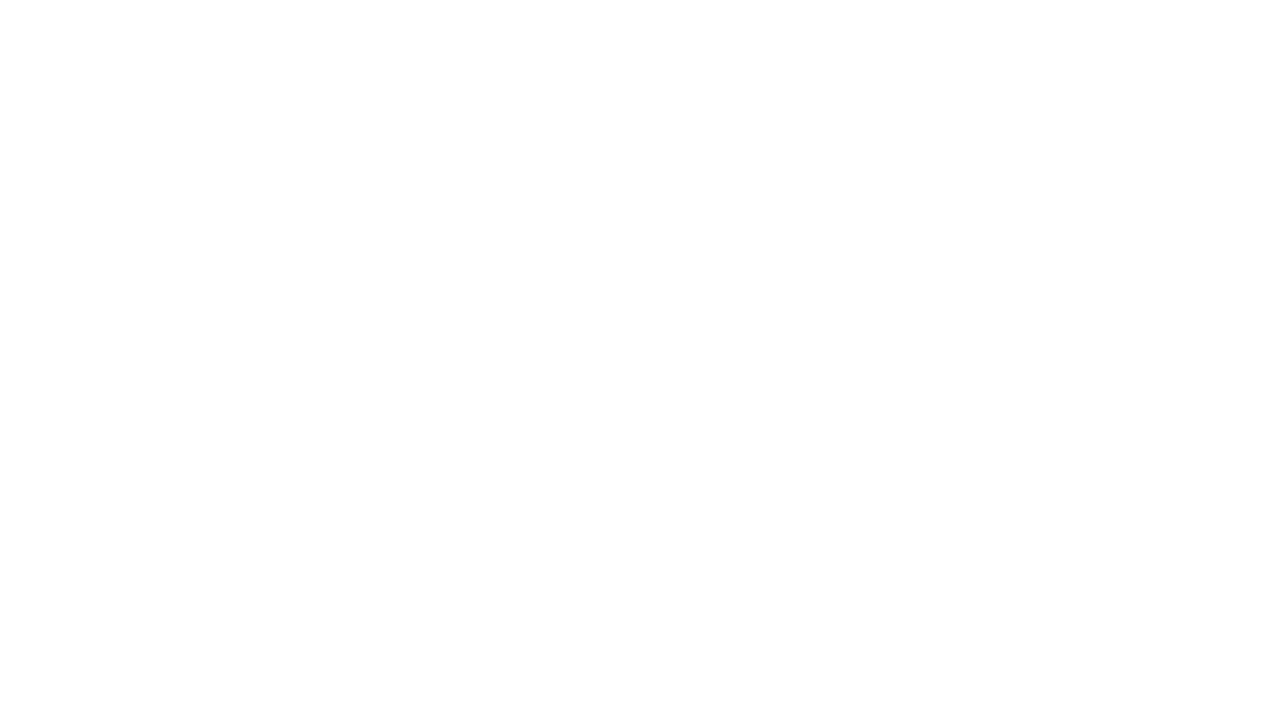
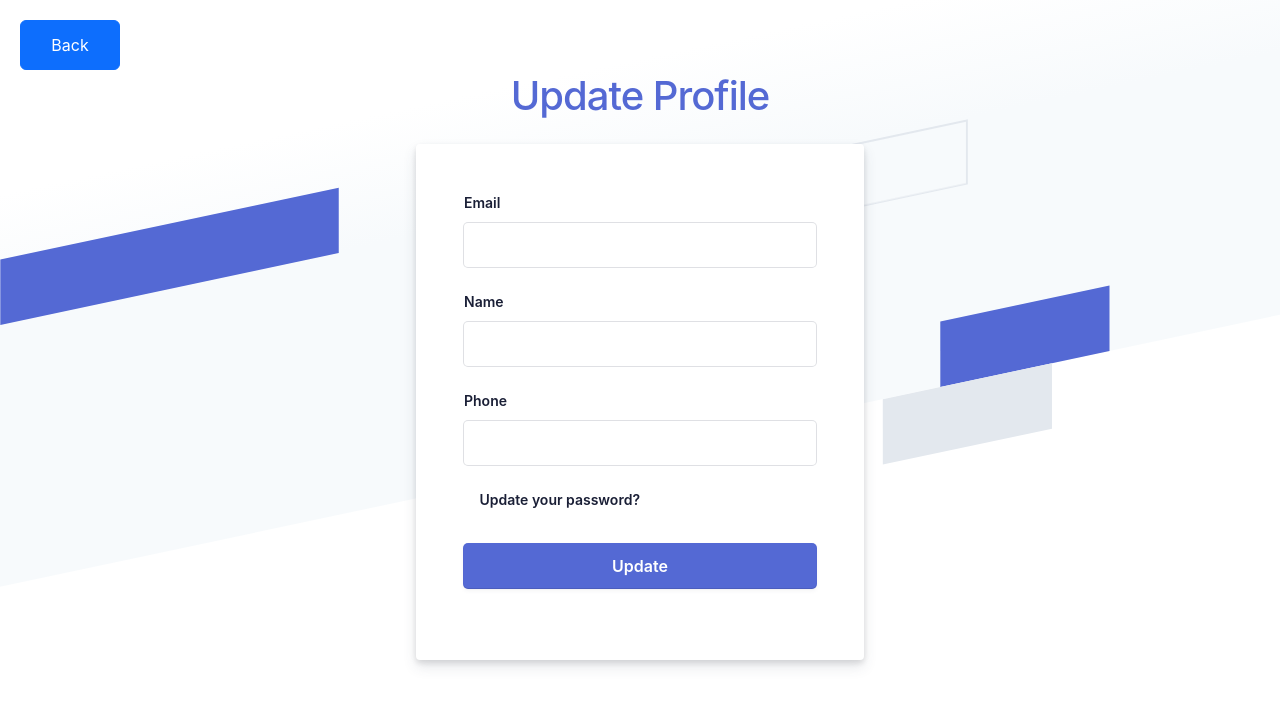
Before and after one commit to ayu80580/EMS-vuejs, a Vue app: page /newpro in a window 1280 px wide. Before the commit this address had no page. Shown: the top 706 px of the page. Built offline with nearby package versions, Linux system fonts and the light colour scheme; a web font is replaced by a local one; what vue-sweetalert2 would draw is missing.

Commit message:
Updated update

```diff
--- a/src/components/layout/NavBar.vue
+++ b/src/components/layout/NavBar.vue
@@ -26,9 +26,9 @@
           <li>
             <router-link :to="`${url}/salaryHistory`">Salary History</router-link>
           </li>
-          <!-- <li>
-            <router-link :to="`${url}/update`">Update Profile</router-link>
-          </li> -->
+          <li>
+            <router-link :to="`/newpro`">Update Profile</router-link>
+          </li>
         </ul>
       </div>
     </div>
--- a/src/components/profile/NewPro.vue
+++ b/src/components/profile/NewPro.vue
@@ -1,5 +1,7 @@
 <template>
 
+
+  <body>
     <div class="login-root">
       <div class="box-root flex-flex flex-direction--column" style="min-height: 100vh;flex-grow: 1;">
         <div class="loginbackground box-background--white padding-top--64">
@@ -38,6 +40,13 @@
           <div class="box-root padding-top--48 padding-bottom--24 flex-flex flex-justifyContent--center">
             <h1><a href="http://blog.stackfindover.com/" rel="dofollow">Update Profile</a></h1>
           </div>
+          <div><router-link to="/Dashboard" style="color:white;"><button class="btn btn-primary" style="    top: 0;
+            position: absolute;
+            width: 100px;
+            height: 50px;
+            color:white;
+            margin-left: 20px;
+            margin-top: 20px;" v-on:click="alertDisplay">  Back  </button></router-link></div>
           <div class="formbg-outer">
             <div class="formbg">
               <div class="formbg-inner padding-horizontal--48">
@@ -75,13 +84,14 @@
                   </div>
 
                 </form>
+              </div>
+            </div>
 
           </div>
         </div>
       </div>
     </div>
-       </div>
-     </div>
+  </body>
 
 
     </template>
@@ -108,19 +118,21 @@
           };
         },
         methods: {
+
             ShowPass(){
                 this.updatePass = !this.updatePass;
             },
           updateProfile() {
           const uId = this.$store.state.data.id;
-         axios.post('http://127.0.0.1:8000/api/updateprofile'  , {
+          const form={
           id : uId,
           name: this.name,
           email: this.email,
           phone:this.phone,
           password: this.password,
-       }).then(() => {
-         console.log('Profile updated successfully');
+        }
+          axios.post('http://127.0.0.1:8000/api/updateprofile'  , form).then((response) => {
+          console.log(response);
         }).catch(error => {
           console.error('Failed to update profile', error);
         });
@@ -130,10 +142,39 @@
       </script>
 
 
-
-
-
-
+    <!-- <script>
+    import axios from 'axios';
+    // import EmpEntries from '../components/profile/EmpEntries.vue';
+    export default {
+      // components:{EmpEntries},
+      data() {
+        return {
+          data: [],
+          itemsPerPage: 5,
+          currentPage: 1,
+        };
+      },
+      computed: {
+        totalItems() {
+          return this.data.length;
+        },
+        totalPages() {
+          return Math.ceil(this.totalItems / this.itemsPerPage);
+        },
+        paginatedData() {
+          const startIndex = (this.currentPage - 1) * this.itemsPerPage;
+          const endIndex = startIndex + this.itemsPerPage;
+          return this.data.slice(startIndex,endIndex);
+        },
+      },
+      mounted() {
+        axios.get('http://127.0.0.1:8000/api/users/get').then(response => {
+          this.data = response.data.data[0];
+          console.log(this.data);
+        });
+      },
+    };
+    </script> -->
 
     <style scoped>
     * {
@@ -144,7 +185,10 @@
       word-wrap: break-word;
       font-family: -apple-system,BlinkMacSystemFont,Segoe UI,Roboto,Helvetica Neue,Ubuntu,sans-serif;
     }
-
+    body {
+        min-height: 100%;
+        background-color: #ffffff;
+    }
     h1 {
         letter-spacing: -1px;
     }
@@ -155,15 +199,9 @@
     .login-root {
         background: #fff;
         display: flex;
-       width: 80%;
+        width: 100%;
         min-height: 100vh;
         overflow: hidden;
-       position: absolute;
-       z-index: -2;
-       left: 10%;
-       top: 30%;
-       position:relative;
-       top: 10px;
     }
     .loginbackground {
         min-height: 692px;
@@ -200,10 +238,9 @@
         -ms-grid-rows: [top] 1fr [top-gutter] (64px)[8] [bottom-gutter] 1fr [bottom];
         grid-template-rows: [top] 1fr [top-gutter] repeat(8,64px) [bottom-gutter] 1fr [bottom];
         justify-content: center;
-       margin : 0 -2%;
-       transform : rotate(-12deg) skew(-12deg);
+        margin: 0 -2%;
+        transform: rotate(-12deg) skew(-12deg);
     }
-
     .box-divider--light-all-2 {
         box-shadow: inset 0 0 0 2px #e3e8ee;
     }
@@ -222,9 +259,15 @@
     .box-background--cyan200 {
         background-color: #7fd3ed;
     }
-
-
-
+    .padding-top--64 {
+      padding-top: 64px;
+    }
+    .padding-top--24 {
+      padding-top: 24px;
+    }
+    .padding-top--48 {
+      padding-top: 48px;
+    }
     .padding-bottom--24 {
       padding-bottom: 24px;
     }
@@ -368,4 +411,5 @@
         transform: translateX(0px);
       }
     }
+
   </style>
--- a/src/router.js
+++ b/src/router.js
@@ -66,7 +66,7 @@ const routes = [
     // meta: { requiresAuth: true }
   },
   {
-    path: '/empdemo',
+    path: '/newpro',
     component: NewPro,
   },
   {
```
Lines whose indentation alone changed are shown as unchanged.
